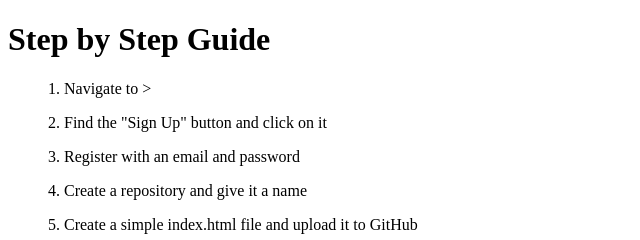
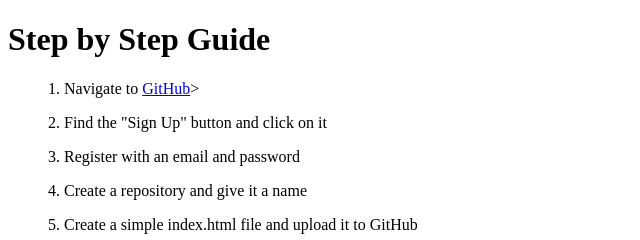
Before and after one commit to a-woon/a-woon.github.io, a plain HTML site: page git-hub-tutorial.html in a window 1280 px wide. Shown: the top 240 px of the page, 0-640 px from the left. Drawn offline with Linux system fonts and the light colour scheme.

Commit message:
Fixed error on hyperlink

```diff
--- a/git-hub-tutorial.html
+++ b/git-hub-tutorial.html
@@ -8,7 +8,7 @@
 </head>
 <body>
     <h1>Step by Step Guide</h1>
-    <ol>1. Navigate to <a href="https://github.com"></a>></ol>
+    <ol>1. Navigate to <a href="https://github.com">GitHub</a>></ol>
     <ol>2. Find the "Sign Up" button and click on it</ol>
     <ol>3. Register with an email and password</ol>
     <ol>4. Create a repository and give it a name</ol>
```
